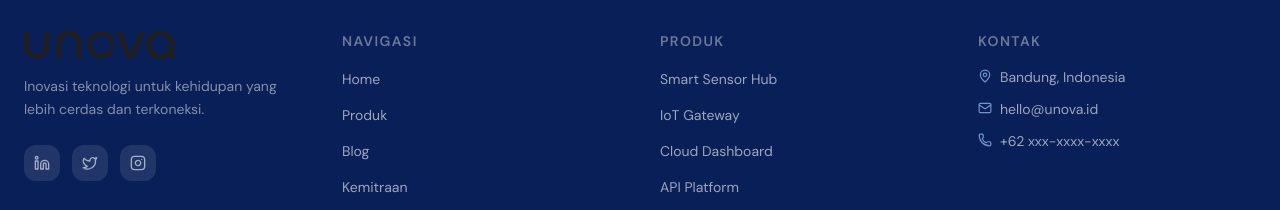
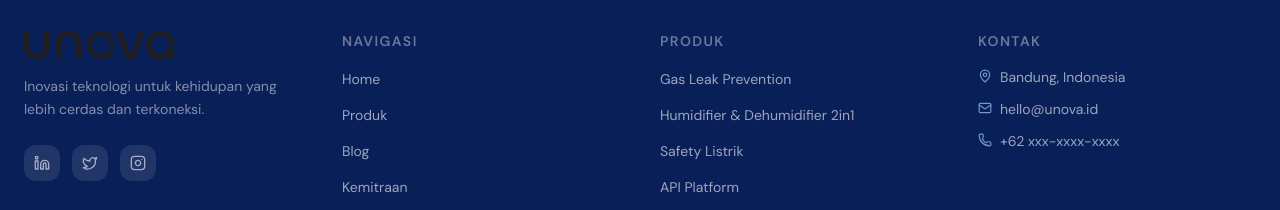
Before and after one commit to ripkie/unovaWebsite, a Next.js app: page / in a window 1280 px wide. Shown: the part 3778-3988 px from the top of the page. Built offline with nearby package versions, Linux system fonts and the light colour scheme.

Commit message:
update footer

```diff
--- a/src/components/Footer.tsx
+++ b/src/components/Footer.tsx
@@ -100,9 +100,9 @@ export default function Footer() {
           </h4>
           <ul className="space-y-3">
             {[
-              "Smart Sensor Hub",
-              "IoT Gateway",
-              "Cloud Dashboard",
+              "Gas Leak Prevention",
+              "Humidifier & Dehumidifier 2in1",
+              "Safety Listrik",
               "API Platform",
             ].map((p) => (
               <li key={p}>
```
